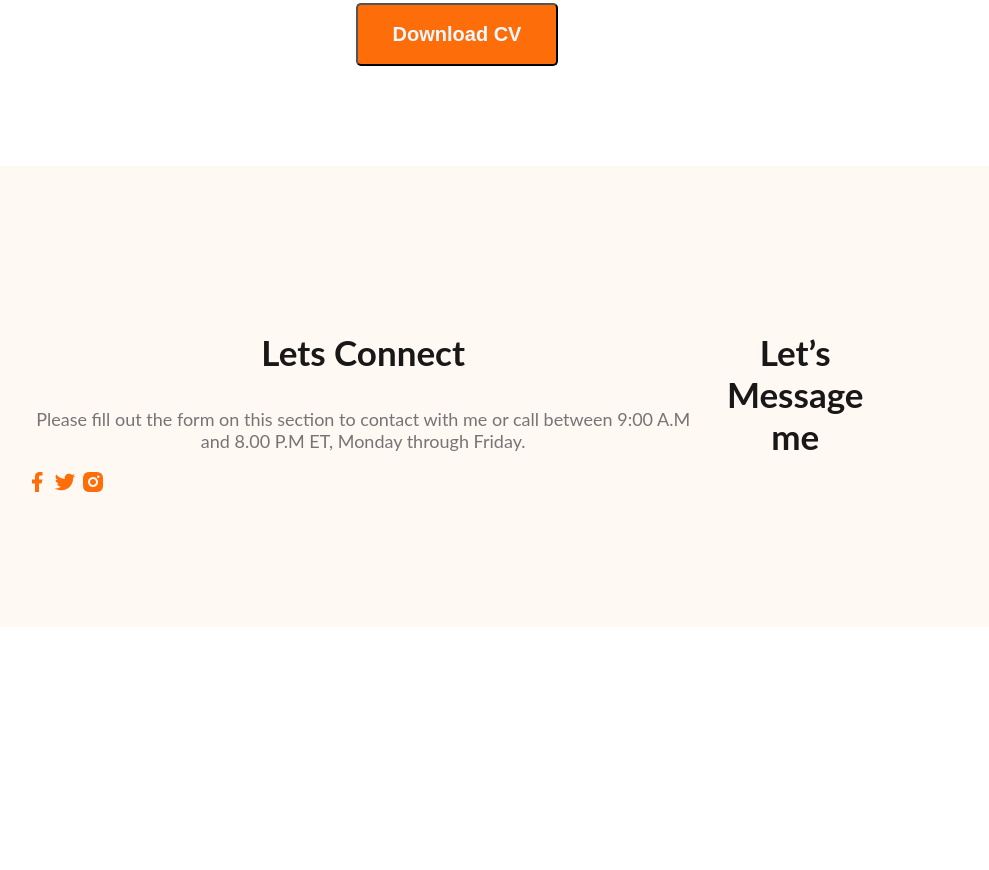
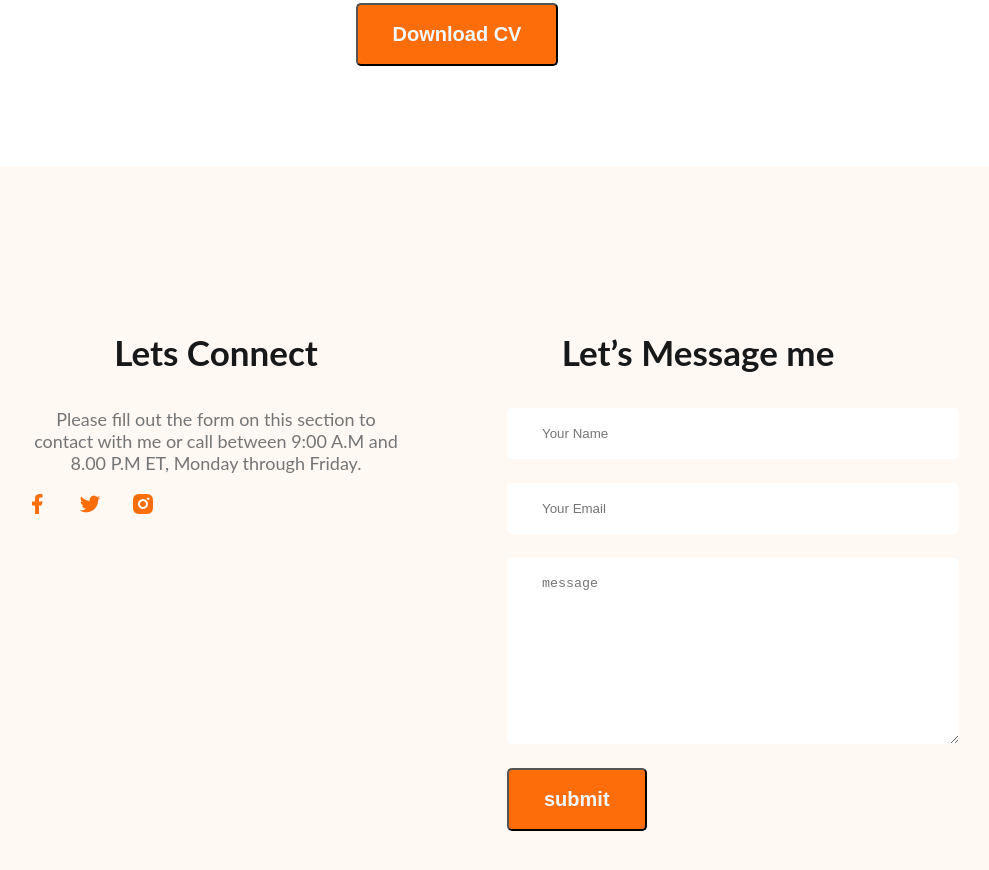
Before and after one commit to JAHIDEMU/webdeveloper-portfolio, a plain HTML site: page index.html in a window 1280 px wide. Shown: the part 3049-3919 px from the top of the page, without its empty margins (183-1172 px from the left). Before the commit the page ends 3684 px from the top, so only its background shows below. Drawn offline with Linux system fonts and the light colour scheme.

Commit message:
added successfully

```diff
--- a/index.html
+++ b/index.html
@@ -167,6 +167,12 @@
         </div>
         <div class="footer-column">
             <h3 class="section-title">Let’s Message me</h3>
+            <form  class="contact" action="">
+                <input type="text" placeholder="Your Name">
+                <input type="text" placeholder="Your Email">
+                <textarea placeholder="message" name="" id="" cols="30" rows="10"></textarea>
+                <input class="btn-primary" type="submit" value="submit">
+            </form>
 
 
         </div>
--- a/styles/portfolio.css
+++ b/styles/portfolio.css
@@ -217,4 +217,23 @@
     background-color: #FFF8F3;
     padding: 130px 200px;
     margin-top: 100px;
+    gap: 100px;
  }
+
+ .social-links a{
+    margin-right: 25px;
+
+ }
+  .footer-column{
+    width: 50%;
+  }
+  .contact input[type="text"], .contact input[type="email"] ,textarea{
+    display: block;
+    margin-bottom: 24px;
+    padding: 18px 35px;
+    color: #757575;
+    border-radius: 5px;
+    background: #FFF;
+    border: 0;
+    width: 100%;
+  }
```
